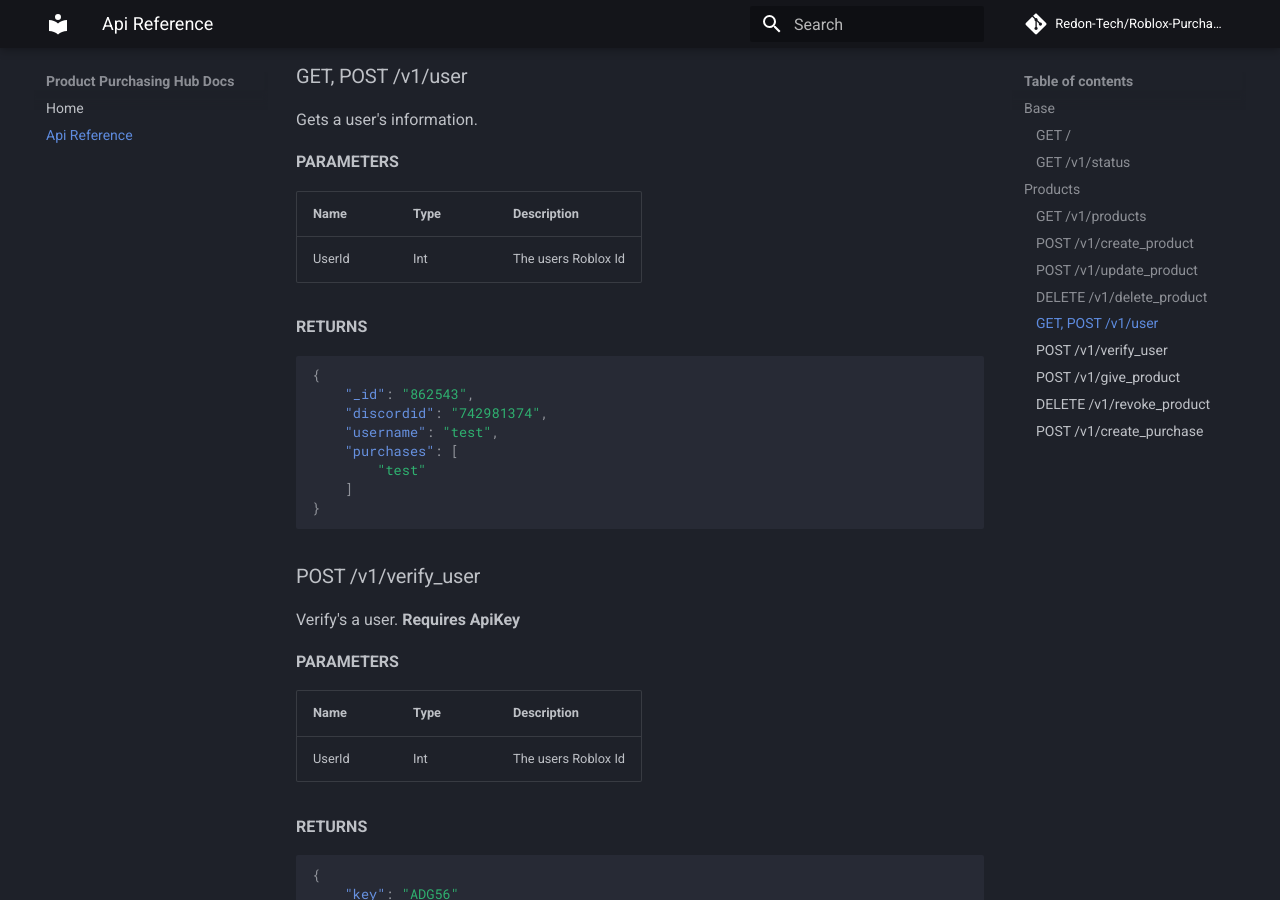
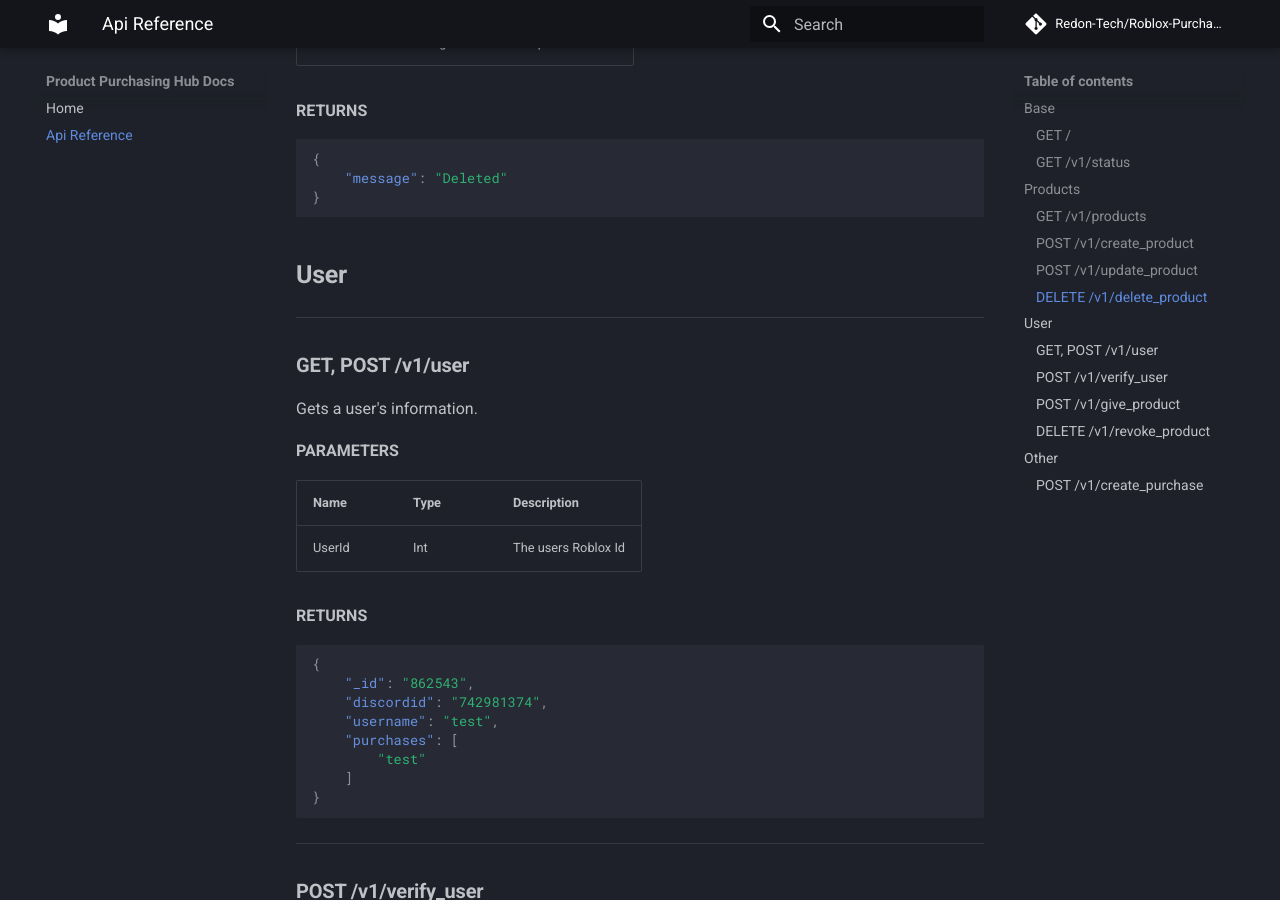
Before and after one commit to Redon-Tech/RPH-Docs, an MkDocs documentation site: the page built from docs/api-reference.md, in a window 1280 px wide and 900 px high, scrolled down 2684 px. Built offline with MkDocs 1.6.1 and Material for MkDocs 9.7.7, drawn with Linux system fonts in a browser that asks for light colours; comment, search, counter and statistics services are not loaded.

Commit message:
Attempt to split up sections a bit more

````diff
--- a/docs/api-reference.md
+++ b/docs/api-reference.md
@@ -1,8 +1,8 @@
 # V1
 
-## Base
-
-### GET /
+## **Base**
+--------------------------------------------
+### **GET /**
 
 **RETURNS**
 ```json
@@ -10,8 +10,8 @@
     "message": "Ok"
 }
 ```
-
-### GET /v1/status
+--------------------------------------------
+### **GET /v1/status**
 
 **RETURNS**
 ```json
@@ -24,9 +24,9 @@
 }
 ```
 
-## Products
-
-### GET /v1/products
+## **Products**
+--------------------------------------------
+### **GET /v1/products**
 Returns all products. **Requires ApiKey**
 
 **RETURNS**
@@ -43,8 +43,8 @@
     }
 }
 ```
-
-### POST /v1/create_product
+--------------------------------------------
+### **POST /v1/create_product**
 Create's a product. **Requires ApiKey**
 
 **PARAMETERS**
@@ -65,8 +65,8 @@
     }
 }
 ```
-
-### POST /v1/update_product
+--------------------------------------------
+### **POST /v1/update_product**
 Update's a product. **Requires ApiKey**
 
 **PARAMETERS**
@@ -88,8 +88,8 @@
     }
 }
 ```
-
-### DELETE /v1/delete_product
+--------------------------------------------
+### **DELETE /v1/delete_product**
 Delete's a product. **Requires ApiKey**
 
 **PARAMETERS**
@@ -105,7 +105,9 @@
 }
 ```
 
-### GET, POST /v1/user
+## **User**
+--------------------------------------------
+### **GET, POST /v1/user**
 Gets a user's information.
 
 **PARAMETERS**
@@ -125,8 +127,8 @@
     ]
 }
 ```
-
-### POST /v1/verify_user
+--------------------------------------------
+### **POST /v1/verify_user**
 Verify's a user. **Requires ApiKey**
 
 **PARAMETERS**
@@ -141,8 +143,8 @@
     "key": "ADG56"
 }
 ```
-
-### POST /v1/give_product
+--------------------------------------------
+### **POST /v1/give_product**
 Gives's a user a product. **Requires ApiKey**
 
 **PARAMETERS**
@@ -163,8 +165,8 @@
     ]
 }
 ```
-
-### DELETE /v1/revoke_product
+--------------------------------------------
+### **DELETE /v1/revoke_product**
 Revoke's a user a product. **Requires ApiKey**
 
 **PARAMETERS**
@@ -184,7 +186,9 @@
 }
 ```
 
-### POST /v1/create_purchase
+## **Other**
+--------------------------------------------
+### **POST /v1/create_purchase**
 Gives's a user a product. **Requires ApiKey**
 
 **PARAMETERS**
````
